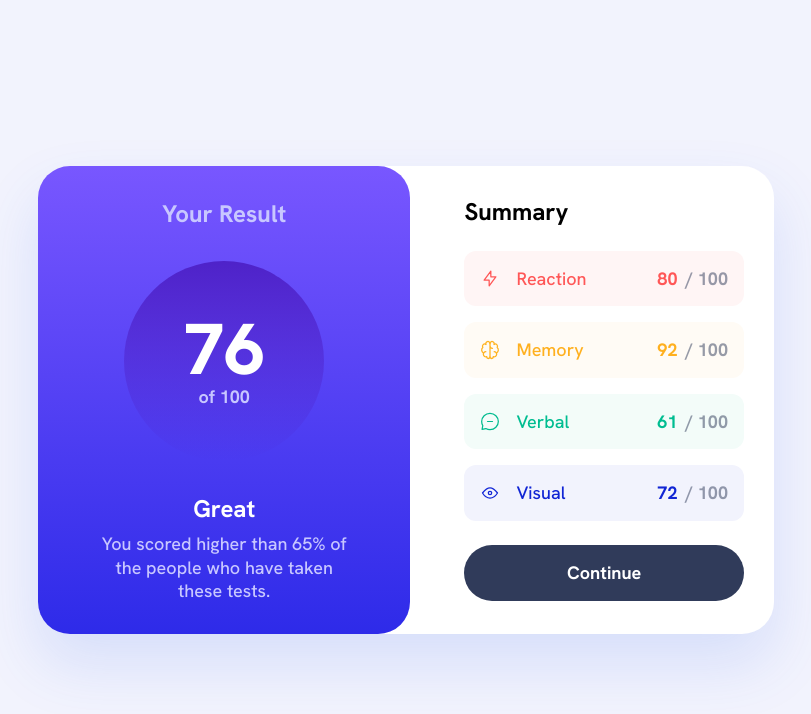
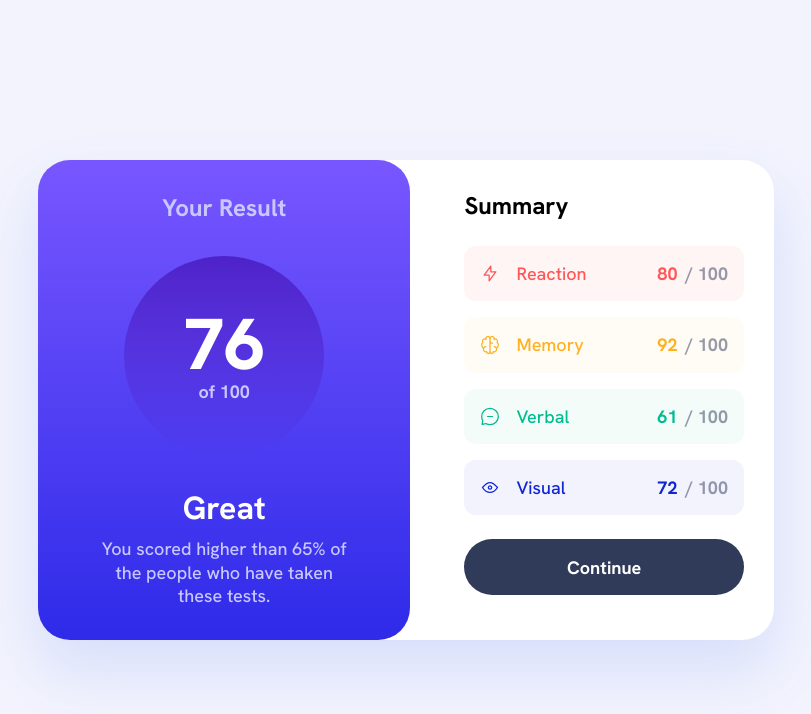
Before and after one commit to super7ramp/frontend-mentor, a React (Vite) app in the folder 12-results-summary-component/results-summary-component-react/: page / in a window 1280 px wide. Shown: the top 714 px of the page, without its empty margins (234-1045 px from the left). Built offline with nearby package versions, Linux system fonts and the light colour scheme.

Commit message:
Results summary component, React, fix font size

```diff
--- a/12-results-summary-component/results-summary-component-react/src/components/FinalScoreCard.css
+++ b/12-results-summary-component/results-summary-component-react/src/components/FinalScoreCard.css
@@ -70,6 +70,10 @@
 }
 
 @media (min-width: 650px) {
+    .final-score-card__note {
+        /* text-preset-3 */
+        font-size: var(--32px);
+    }
     .final-score-card__comment {
         /* text-preset-5 */
         font-size: var(--18px);
```
